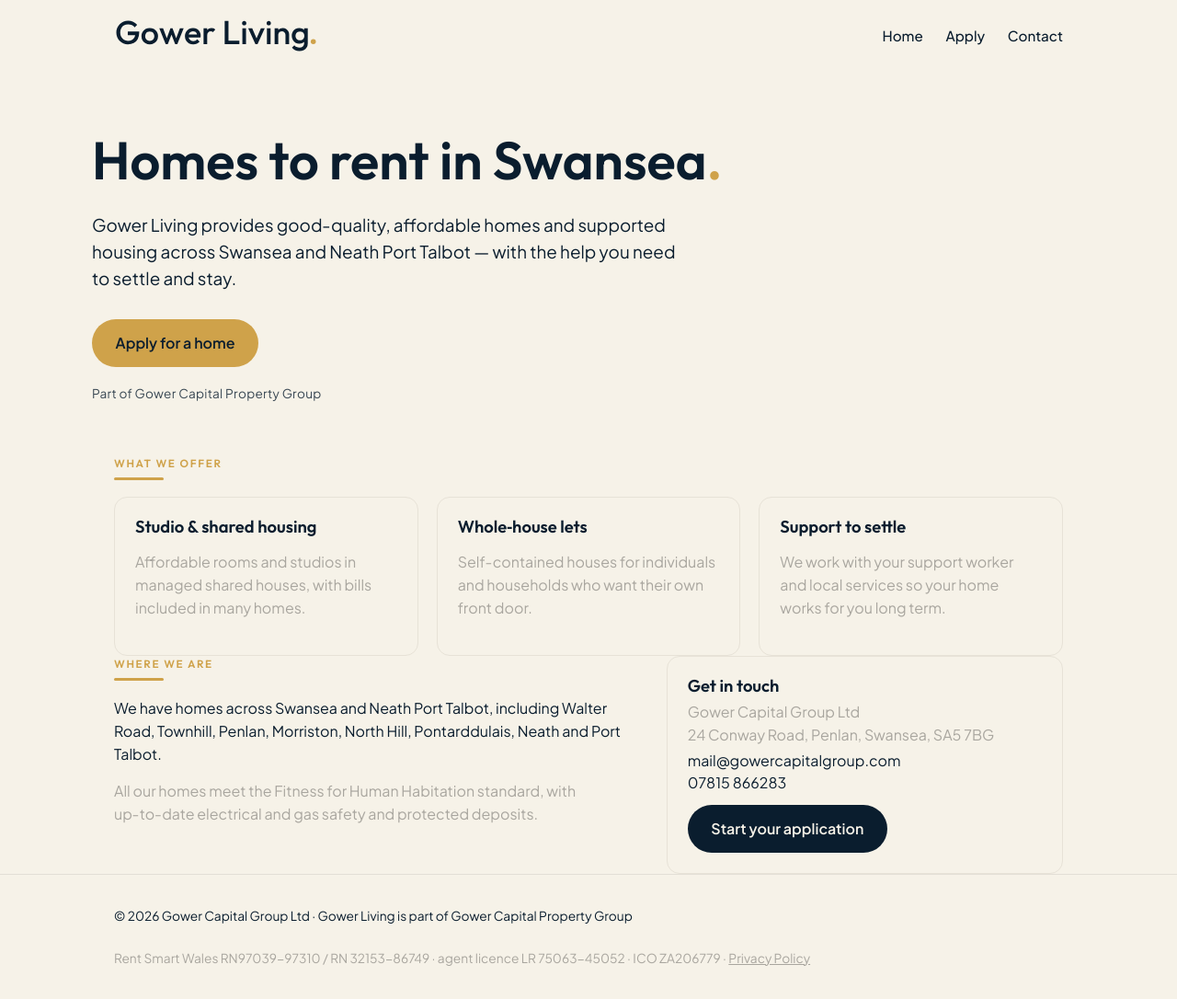
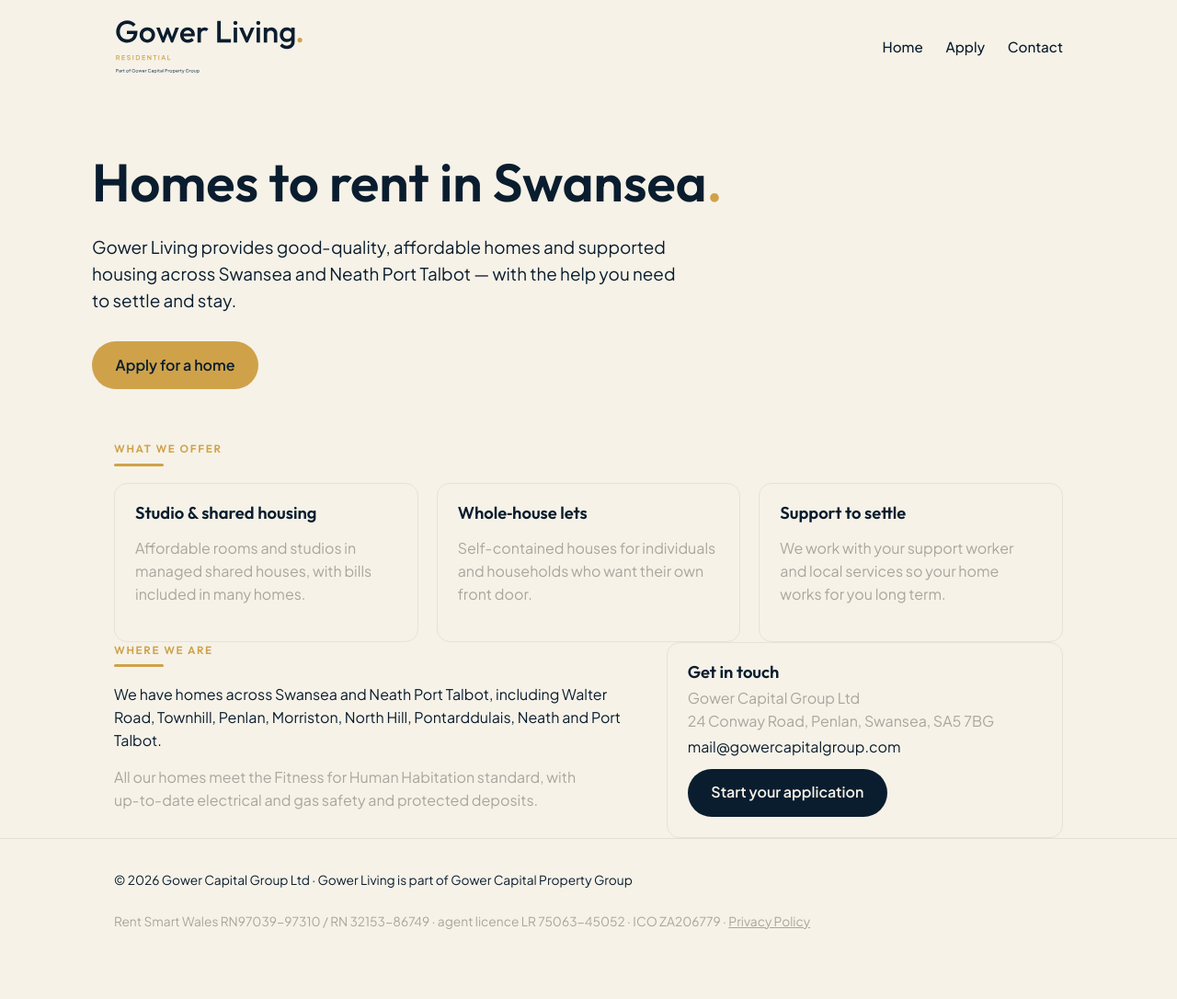
Before and after one commit to alexobrien1/Gower, a website: page public/living/index.html in a window 1280 px wide. Shown: the whole page at 92% size. After the commit the page ends 1046 px from the top, so only its background shows below. Drawn offline with Linux system fonts and the light colour scheme.

Commit message:
Add files via upload

```diff
--- a/public/living/index.html
+++ b/public/living/index.html
@@ -10,7 +10,7 @@
 <body class="theme-living">
   <div class="wrap">
     <header class="site">
-      <img class="logo" src="/assets/svg/gower-living-wordmark-navy.svg" alt="Gower Living">
+      <img class="logo" src="/assets/svg/gower-living-primary-navy.svg" alt="Gower Living — part of Gower Capital Property Group" style="height:62px">
       <nav>
         <a href="/">Home</a>
         <a href="/apply" data-apply>Apply</a>
@@ -22,7 +22,6 @@
     <h1>Homes to rent in Swansea<span class="gold">.</span></h1>
     <p class="lead">Gower Living provides good‑quality, affordable homes and supported housing across Swansea and Neath Port Talbot — with the help you need to settle and stay.</p>
     <a class="btn btn-gold" href="/apply" data-apply>Apply for a home</a>
-    <div class="endorse">Part of Gower Capital Property Group</div>
   </div>
   <section class="wrap">
     <div class="eyebrow">What we offer</div><div class="rule"></div>
@@ -42,7 +41,7 @@
       <div class="card" id="contact">
         <h3>Get in touch</h3>
         <p class="muted" style="margin:.2em 0">Gower Capital Group Ltd<br>24 Conway Road, Penlan, Swansea, SA5 7BG</p>
-        <p style="margin:.2em 0">mail@gowercapitalgroup.com<br>07815 866283</p>
+        <p style="margin:.2em 0">mail@gowercapitalgroup.com</p>
         <a class="btn btn-navy" href="/apply" data-apply style="margin-top:8px">Start your application</a>
       </div>
     </div>
```
